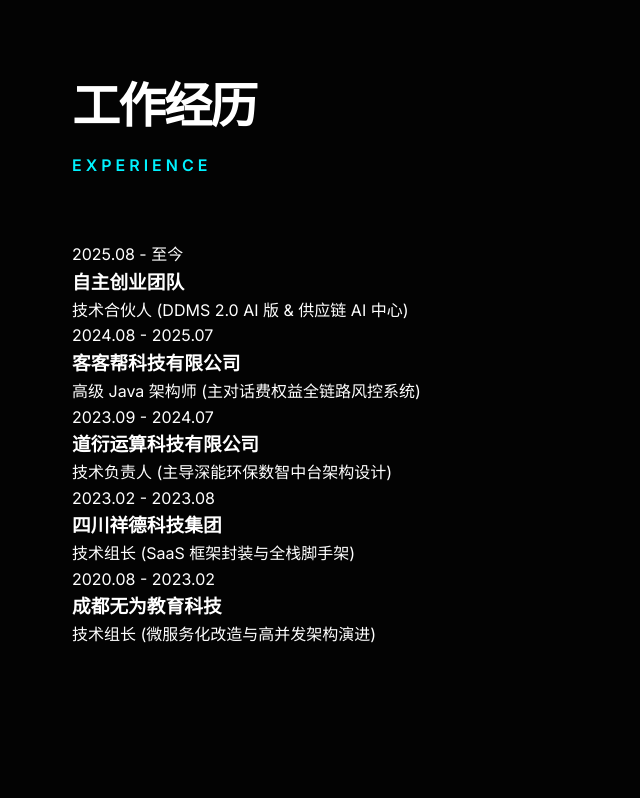
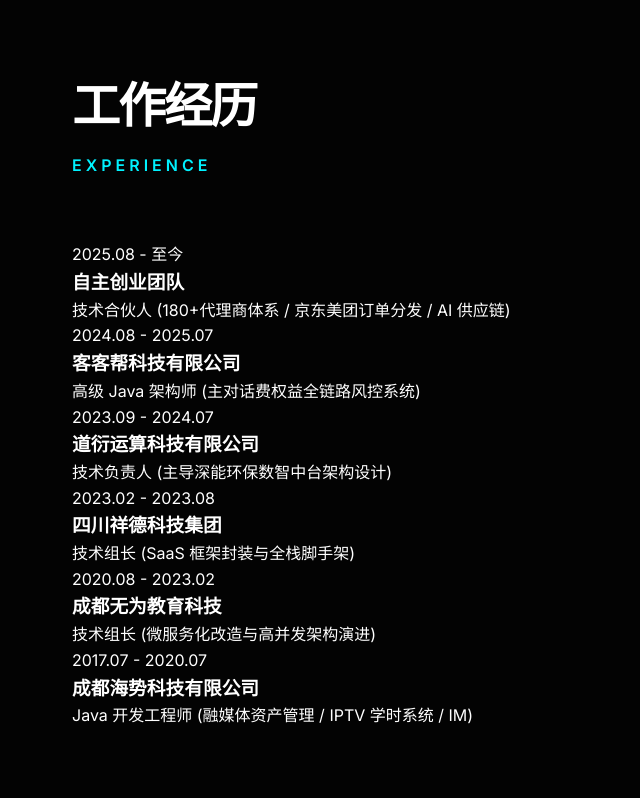
Before and after one commit to JerryTanxiao/resume, a website built with Vite: page index.html in a window 1280 px wide. Shown: the part 2287-3085 px from the top of the page, without its empty margins (0-640 px from the left). Built offline with nearby package versions, Linux system fonts and the light colour scheme.

Commit message:
feat: complete earlier experiences and business scale info

```diff
--- a/index.html
+++ b/index.html
@@ -107,7 +107,7 @@
                     <div class="time">2025.08 - 至今</div>
                     <div class="content">
                         <h3>自主创业团队</h3>
-                        <p class="role">技术合伙人 (DDMS 2.0 AI 版 & 供应链 AI 中心)</p>
+                        <p class="role">技术合伙人 (180+代理商体系 / 京东美团订单分发 / AI 供应链)</p>
                     </div>
                 </div>
                 <div class="timeline-item">
@@ -136,6 +136,13 @@
                     <div class="content">
                         <h3>成都无为教育科技</h3>
                         <p class="role">技术组长 (微服务化改造与高并发架构演进)</p>
+                    </div>
+                </div>
+                <div class="timeline-item">
+                    <div class="time">2017.07 - 2020.07</div>
+                    <div class="content">
+                        <h3>成都海势科技有限公司</h3>
+                        <p class="role">Java 开发工程师 (融媒体资产管理 / IPTV 学时系统 / IM)</p>
                     </div>
                 </div>
             </div>
--- a/main.js
+++ b/main.js
@@ -44,21 +44,21 @@
     const projectData = {
         ddms: {
             title: "DDMS 智能配送管理 SaaS (2.0 AI版)",
-            desc: "面向同城即时配送的多租户 SaaS 平台，日订单 10w+。集成智能调度算法与 AI 需求预测。",
+            desc: "已覆盖 **180 个区域代理商**，深度集成 **京东到家、美团外卖** 订单分发接口，日订单规模 10w+。",
             tech: ["Java 21", "Spring Cloud", "Netty", "RocketMQ", "Python FastAPI"],
             details: `
                 <div class="modal-detail-grid">
                     <div class="detail-item">
-                        <h4>智能调度引擎</h4>
-                        <p>基于核心「时间顺路度 + 空间夹角」模型，通过 AI 需求预测动态调整派单权重，骑手满意度提升 40%。</p>
+                        <h4>多平台订单分发</h4>
+                        <p>封装标准化开放联通网关，实现对美团、京东等三方平台订单的毫秒级解析与代理商自动分账。</p>
                     </div>
                     <div class="detail-item">
                         <h4>高并发网关</h4>
                         <p>Netty + Protobuf 实现骑手位置每秒 10w+ 级接入，轨迹压缩率达 70%。</p>
                     </div>
                     <div class="detail-item">
-                        <h4>流程编排</h4>
-                        <p>LiteFlow 动态编排业务审批流，实现 0 停机业务规则热更新。</p>
+                        <h4>智能调度引擎</h4>
+                        <p>基于核心「时间顺路度 + 空间夹角」模型，通过 AI 需求预测动态调整派单权重。</p>
                     </div>
                 </div>
             `
```
Also changed, not shown: dist/assets/index-BYcEp0-w.js, dist/index.html.
